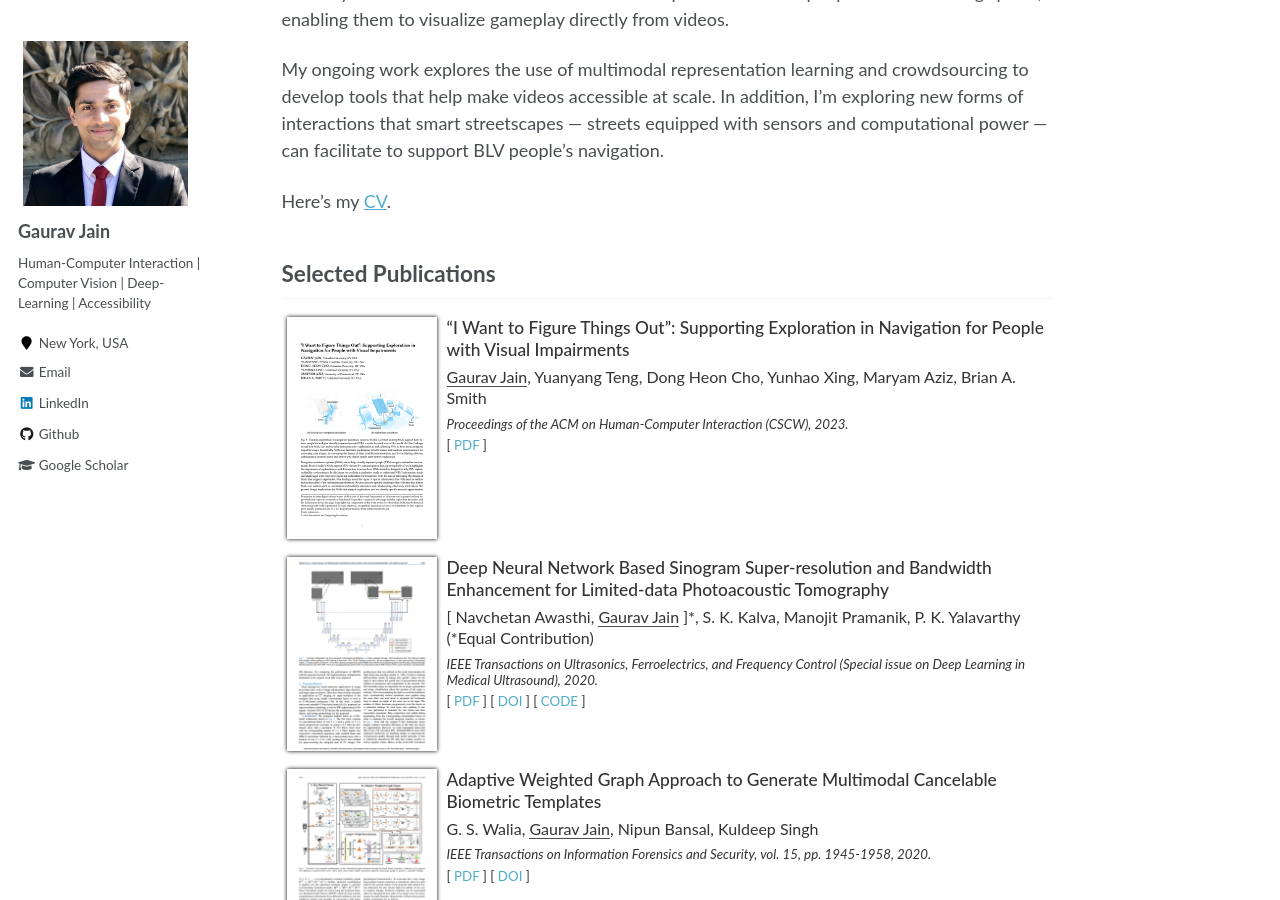
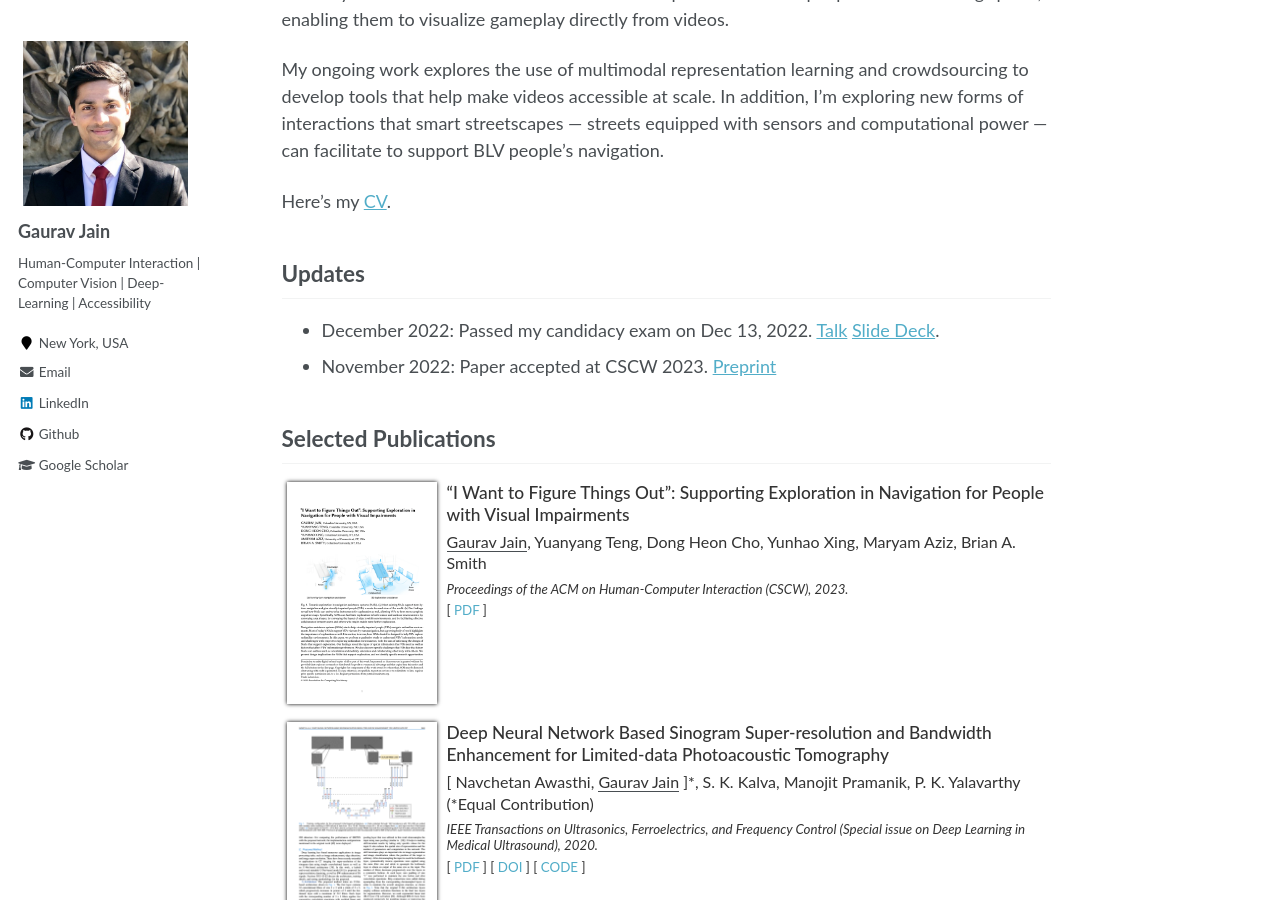
Before and after one commit to Gaurav1302/gaurav1302.github.io, a Jekyll site: the page built from _pages/about.md, in a window 1280 px wide and 900 px high, scrolled down 542 px. Built offline with Jekyll 4.4.1, drawn with Linux system fonts in a browser that asks for light colours.

Commit message:
Added Updates Section

```diff
--- a/_pages/about.md
+++ b/_pages/about.md
@@ -19,12 +19,18 @@ Previously, I have performed a qualitative study with BLV people to understand h
 
 My ongoing work explores the use of multimodal representation learning and crowdsourcing to develop tools that help make videos accessible at scale. In addition, I'm exploring new forms of interactions that smart streetscapes — streets equipped with sensors and computational power — can facilitate to support BLV people's navigation.
 
+Here's my [CV](http://gaurav1302.github.io/files/Gaurav_CV_PhD.pdf).
+
+
+## Updates
+
+- December 2022: Passed my candidacy exam on Dec 13, 2022. [Talk](https://www.youtube.com/watch?v=QuGQKrjezdk) [Slide Deck](http://gaurav1302.github.io/files/CE.pdf).
+- November 2022: Paper accepted at CSCW 2023. [Preprint](https://arxiv.org/abs/2211.16465)
+
 <!-- My research revolves around building systems that help people with disabilities to better experience the world around them. Specifically, I am interested in leveraging computer vision and deep learning for multimodal analysis (such as videos, images, and audio) to make digital media more accessible to people who are blind and low vision. To this end, I focus on solving technical challenges of using AI for accessibility and the design of novel interaction techniques that help facilitate a more immersive user experience for people with disabilities. -->
 
 <!-- ### Curriculum Vitae (CV) -->
 <!-- Please find my CV  -->
-
-Here's my [CV](http://gaurav1302.github.io/files/Gaurav_CV_PhD.pdf).
 
 
 ## Selected Publications
```
Also changed, not shown: 1 other file.
